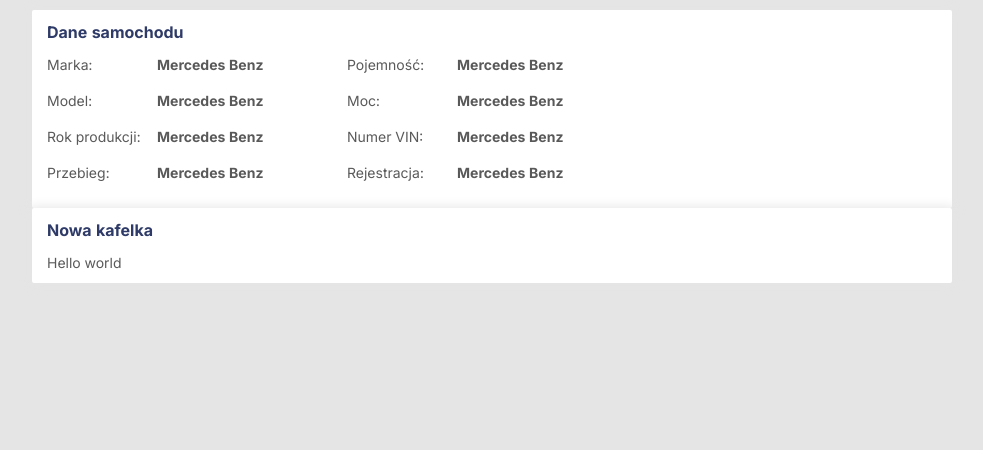
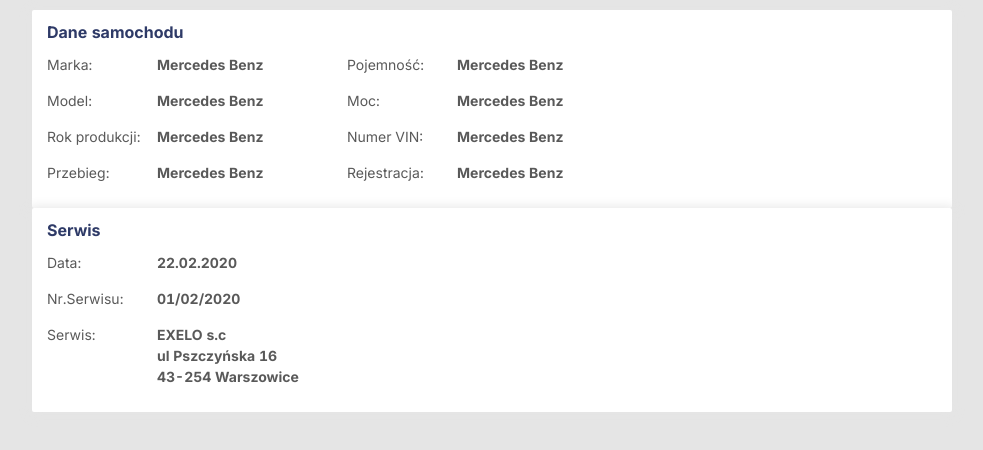
Before and after one commit to Andrzej-Marek/car_service_base, a React app: page / in a window 1280 px wide. Shown: the top 450 px of the page, without its empty margins (148-1131 px from the left). Built offline with nearby package versions, Linux system fonts and the light colour scheme; the HTML template or start-up script is replaced by a standard one.

Commit message:
feat/create-service-tile

```diff
--- /dev/null
+++ b/src/components/Lists/ServiceListInfo/ServiceListInfo.tsx
@@ -0,0 +1,32 @@
+import React, { FC } from "react";
+import styled from "styled-components";
+import { ListElement } from '../components';
+import { useTranslation } from "react-i18next";
+
+interface OwnProps {}
+
+type Props = OwnProps;
+
+const ServiceListInfo: FC<Props> = () => {
+
+    const { t } = useTranslation("serviceDetails");
+
+    return (
+        <div>
+            <ListElement label={t("serviceDetails:serviceDetails.date")} value="22.02.2020"/>
+            <ListElement label={t("serviceDetails:serviceDetails.serviceNumber")} value="01/02/2020"/>
+            <ListElement label={t("serviceDetails:serviceDetails.service")}>
+                <Text>EXELO s.c</Text>
+                <Text>ul Pszczyńska 16</Text>
+                <Text>43-254 Warszowice</Text>
+            </ListElement>
+
+        </div>
+    )
+}
+
+const Text = styled.p`
+    margin: 0;
+`
+
+export default ServiceListInfo;
--- a/src/components/Lists/components/ListElement/ListElement.tsx
+++ b/src/components/Lists/components/ListElement/ListElement.tsx
@@ -4,16 +4,16 @@ import styled from "styled-components";
 
 interface OwnProps {
     label: string;
-    value: string;
+    value?: string;
 }
 
 type Props = OwnProps;
 
-const ListElement: FC<Props> = ({ label, value }) => {
+const ListElement: FC<Props> = ({ children, label, value }) => {
     return (
         <ListElementWrapper>
             <ListKey>{label}:</ListKey>
-            <ListValue>{value ?? "-"}</ListValue>
+            <ListValue>{value ? value : children}</ListValue>
         </ListElementWrapper>
     );
 };
@@ -31,6 +31,7 @@ const ListElementWrapper = styled.div`
 `;
 
 const ListKey = styled.div`
+    align-self: flex-start;
     width: 110px;
 `;
 
--- a/src/components/index.ts
+++ b/src/components/index.ts
@@ -11,3 +11,5 @@ export { default as ContentTile } from "./Tiles/ContentTile/ContentTile";
 // Lists
 
 export { default as CarDetailsList } from "./Lists/CarDetailsList/CarDetailsList";
+
+export { default as ServiceListInfo } from "./Lists/ServiceListInfo/ServiceListInfo";
--- a/src/containers/ServiceDetails/ServiceDetails.tsx
+++ b/src/containers/ServiceDetails/ServiceDetails.tsx
@@ -1,5 +1,5 @@
 import React, { FC } from "react";
-import { CarDetailsList, ContentTile } from "@/components";
+import { CarDetailsList, ContentTile, ServiceListInfo } from "@/components";
 import styled from "styled-components";
 
 interface OwnProps {}
@@ -12,8 +12,8 @@ const ServiceDetails: FC<Props> = () => {
             <ContentTile title="Dane samochodu">
                 <CarDetailsList />
             </ContentTile>
-            <ContentTile title="Nowa kafelka">
-                <div>Hello world</div>
+            <ContentTile title="Serwis">
+                <ServiceListInfo/>
             </ContentTile>
         </Wrapper>
     );
--- a/src/locales/pl/index.js
+++ b/src/locales/pl/index.js
@@ -1,5 +1,7 @@
 import common from "./common.json";
+import serviceDetails from "./serviceDetails.json";
 
 export default {
     common,
+    serviceDetails
 };
--- /dev/null
+++ b/src/locales/pl/serviceDetails.json
@@ -0,0 +1,7 @@
+{
+    "serviceDetails": {
+        "date": "Data",
+        "serviceNumber": "Nr.Serwisu",
+        "service": "Serwis"
+    }
+}
```
